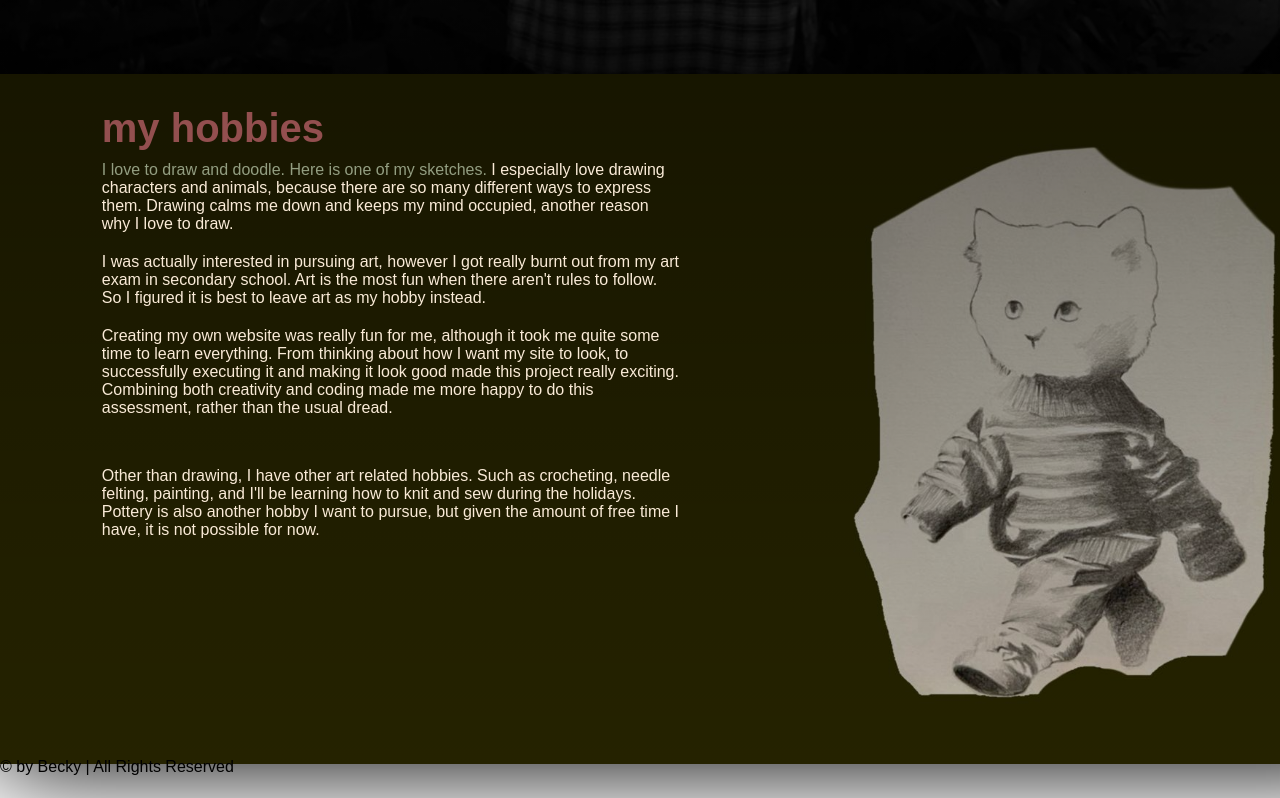
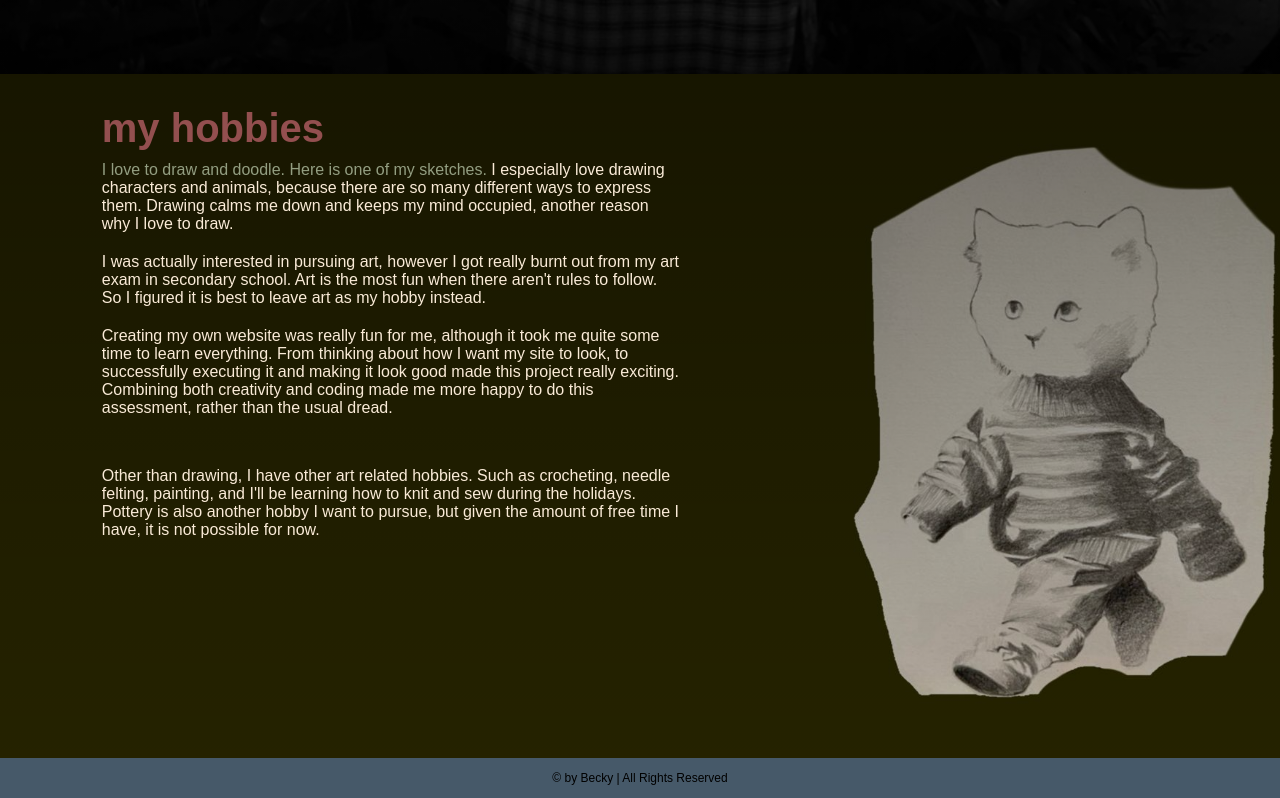
Before and after one commit to lyqee/becky, a plain HTML site: page about_me.html in a window 1280 px wide. Shown: the part 1062-1860 px from the top of the page. Before the commit the page ends 1838 px from the top, so only its background shows below. Drawn offline with Linux system fonts and the light colour scheme.

Commit message:
about_me.html

```diff
--- a/about_me.html
+++ b/about_me.html
@@ -7,7 +7,7 @@
     <link rel="stylesheet" href="about_me_base.css">
     <link rel="stylesheet" href="main_title.css">
     <link rel="stylesheet" href="header.css">
-    <link rel="stylesheet" href="ooter.css">
+    <link rel="stylesheet" href="footer.css">
     <link rel="stylesheet" href="reset.css">
 </head>
 <body>
```
